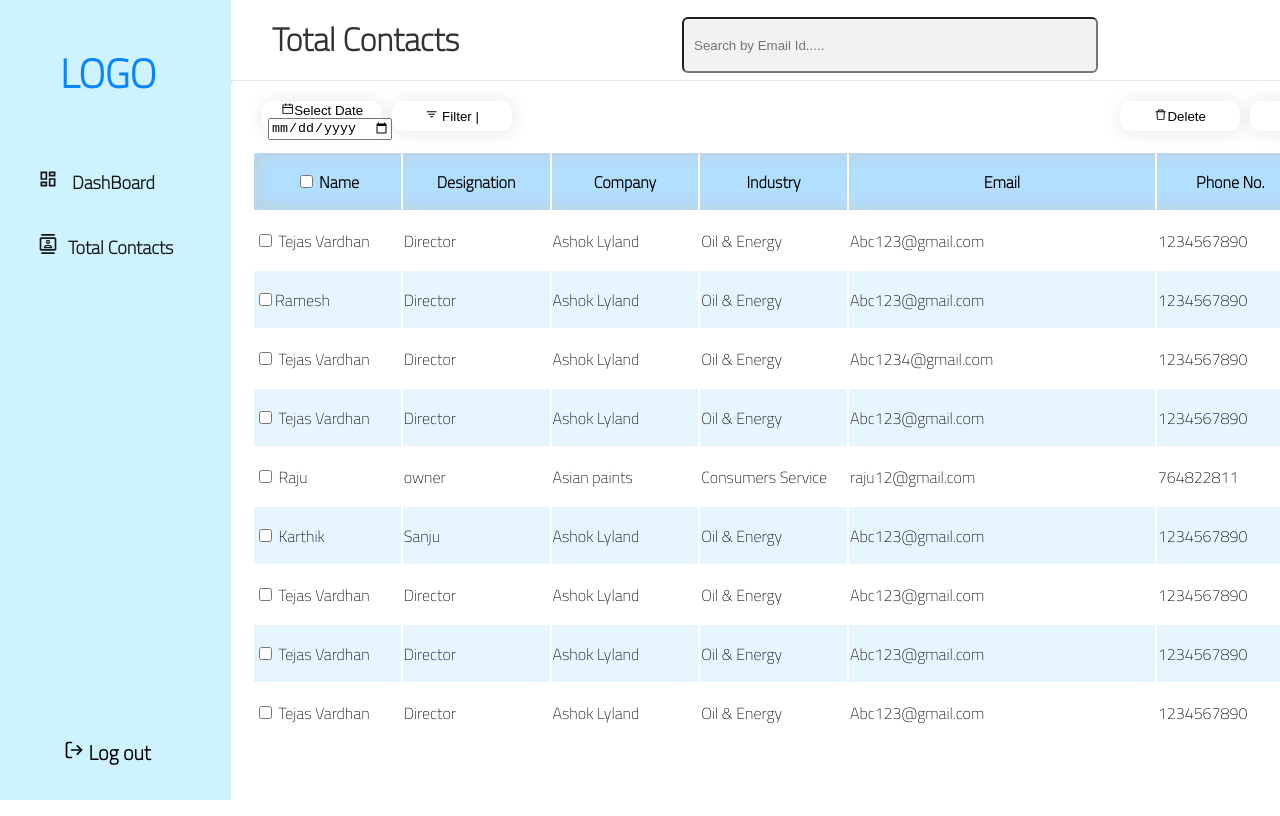
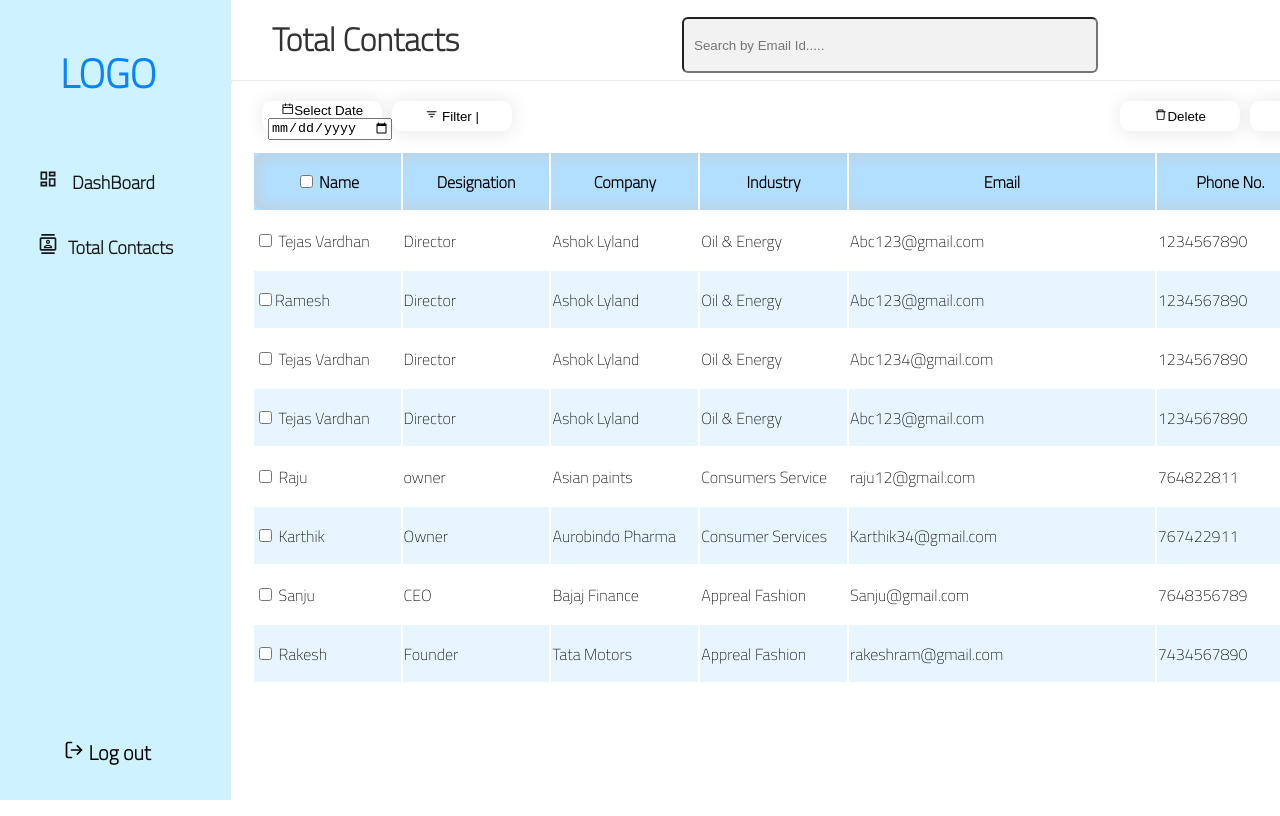
Before and after one commit to YogeshDhengale/Contacts-manager, a React (Create React App) app in the folder Frontend/: page /contactpage in a window 1280 px wide. Shown: the top 816 px of the page. Built offline with nearby package versions, Linux system fonts and the light colour scheme.

Commit message:
contact page changes done

```diff
--- a/Frontend/src/Components/Contacts-Page/Contacts-Page.jsx
+++ b/Frontend/src/Components/Contacts-Page/Contacts-Page.jsx
@@ -93,44 +93,35 @@ const Contacts_page = () => {
                             </tr>
                             <tr>
                                 <td> <input type="checkbox" /> Karthik</td>
-                                <td>Sanju</td>
-                                <td>Ashok Lyland</td>
-                                <td>Oil & Energy</td>
-                                <td>Abc123@gmail.com</td>
-                                <td>1234567890</td>
+                                <td>Owner</td>
+                                <td>Aurobindo Pharma</td>
+                                <td>Consumer Services</td>
+                                <td>Karthik34@gmail.com</td>
+                                <td>767422911</td>
+                                <td>Ind</td>
+                                <td className="actionbtn"><a className="pen"><BsPencil></BsPencil></a> <a className="del"><RiDeleteBin6Line></RiDeleteBin6Line></a> </td>
+                            </tr>
+                            <tr>
+                                <td> <input type="checkbox" /> Sanju</td>
+                                <td>CEO</td>
+                                <td>Bajaj Finance</td>
+                                <td>Appreal Fashion</td>
+                                <td>Sanju@gmail.com</td>
+                                <td>7648356789</td>
                                 <td>India</td>
                                 <td className="actionbtn"><a className="pen"><BsPencil></BsPencil></a> <a className="del"><RiDeleteBin6Line></RiDeleteBin6Line></a> </td>
                             </tr>
                             <tr>
-                                <td> <input type="checkbox" /> Tejas Vardhan</td>
-                                <td>Director</td>
-                                <td>Ashok Lyland</td>
-                                <td>Oil & Energy</td>
-                                <td>Abc123@gmail.com</td>
-                                <td>1234567890</td>
-                                <td>India</td>
+                                <td> <input type="checkbox" /> Rakesh</td>
+                                <td>Founder</td>
+                                <td>Tata Motors</td>
+                                <td> Appreal Fashion</td>
+                                <td>rakeshram@gmail.com</td>
+                                <td>7434567890</td>
+                                <td>Ind</td>
                                 <td className="actionbtn"><a className="pen"><BsPencil></BsPencil></a> <a className="del"><RiDeleteBin6Line></RiDeleteBin6Line></a> </td>
                             </tr>
-                            <tr>
-                                <td> <input type="checkbox" /> Tejas Vardhan</td>
-                                <td>Director</td>
-                                <td>Ashok Lyland</td>
-                                <td>Oil & Energy</td>
-                                <td>Abc123@gmail.com</td>
-                                <td>1234567890</td>
-                                <td>India</td>
-                                <td className="actionbtn"><a className="pen"><BsPencil></BsPencil></a> <a className="del"><RiDeleteBin6Line></RiDeleteBin6Line></a> </td>
-                            </tr>
-                            <tr>
-                                <td> <input type="checkbox" /> Tejas Vardhan</td>
-                                <td>Director</td>
-                                <td>Ashok Lyland</td>
-                                <td>Oil & Energy</td>
-                                <td>Abc123@gmail.com</td>
-                                <td>1234567890</td>
-                                <td>India</td>
-                                <td className="actionbtn"><a className="pen"><BsPencil></BsPencil></a> <a className="del"><RiDeleteBin6Line></RiDeleteBin6Line></a> </td>
-                            </tr>
+
 
                         </tbody>
                     </table>
--- a/Frontend/src/Components/navbar/navbar.jsx
+++ b/Frontend/src/Components/navbar/navbar.jsx
@@ -2,7 +2,7 @@ import React from 'react'
 import './navbar.css'
 import sample from '../../assets/sample.png'
 import Line from '../../assets/Line 1.png'
-import Vec from '../../assets/Vector.png'
+// import Vec from '../../assets/Vector.png'
 import {AiOutlineSearch} from 'react-icons/ai'
 
 const Navbar = () => {
```
